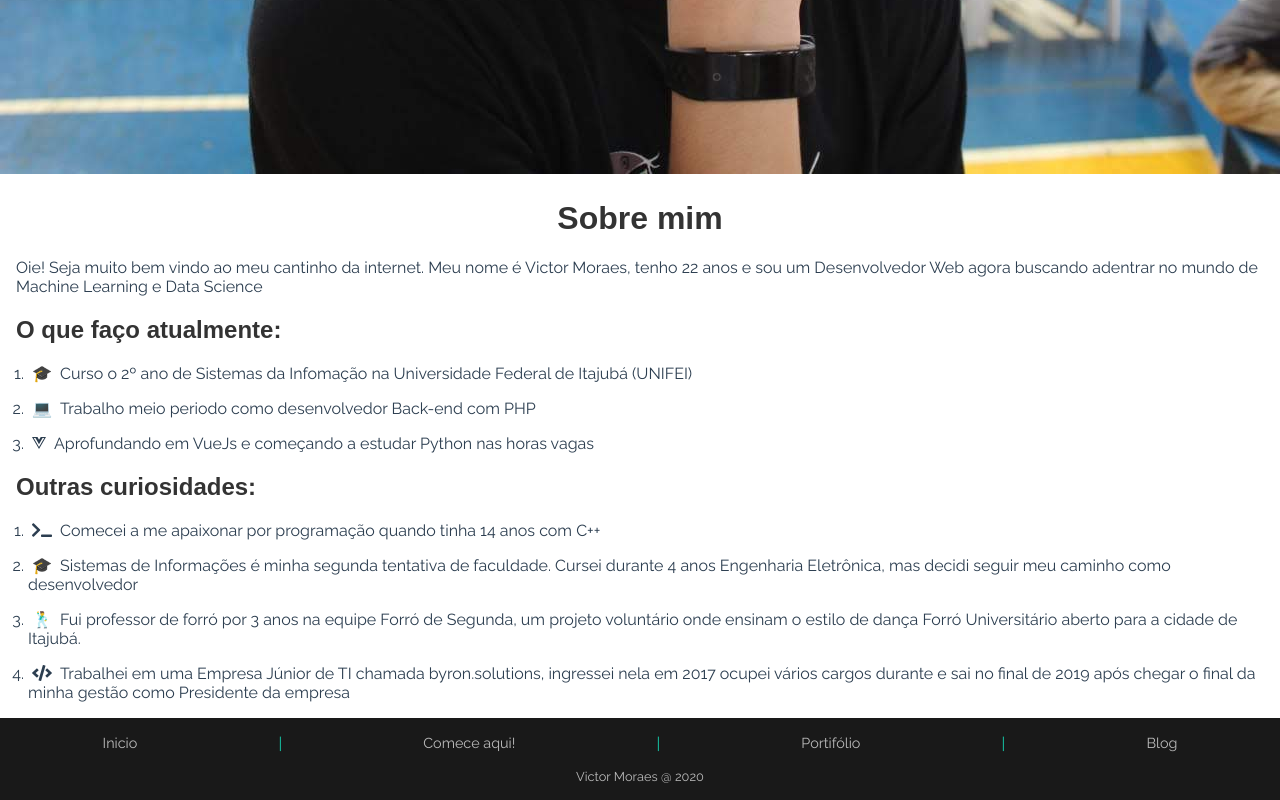
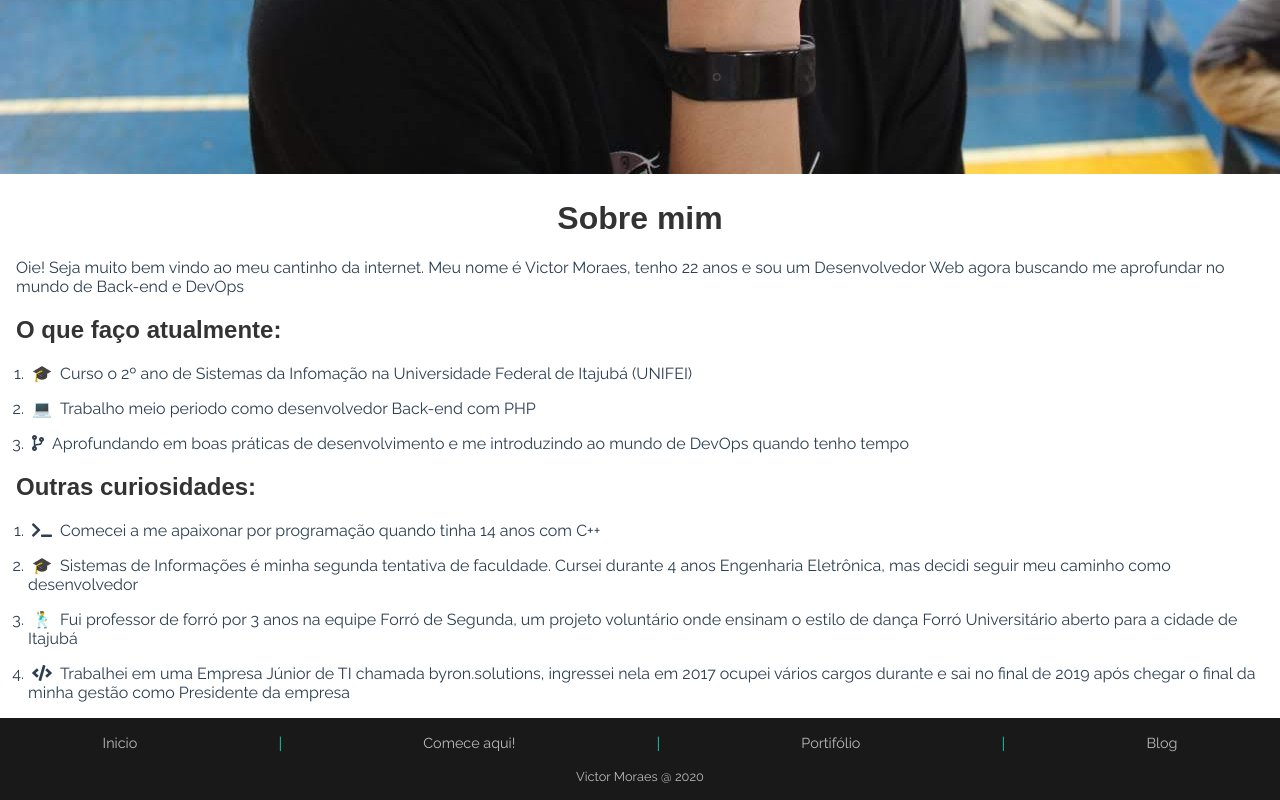
Before and after one commit to vctaragao/personal-website, a Vue app: page /start-here in a window 1280 px wide. Shown: the part 775-1575 px from the top of the page. Built offline with nearby package versions, Linux system fonts and the light colour scheme.

Commit message:
Atualização de conteudo do texto

```diff
--- a/src/views/StartHere.vue
+++ b/src/views/StartHere.vue
@@ -7,8 +7,7 @@
     <div class="content">
     <h1>Sobre mim</h1>
     <p clas="description">
-      Oie! Seja muito bem vindo ao meu cantinho da internet. Meu nome é Victor Moraes, tenho 22 anos e sou um Desenvolvedor Web agora buscando adentrar no mundo de Machine
-      Learning e Data Science
+      Oie! Seja muito bem vindo ao meu cantinho da internet. Meu nome é Victor Moraes, tenho 22 anos e sou um Desenvolvedor Web agora buscando me aprofundar no mundo de Back-end e DevOps
     </p>
     <transition name="fade-in" appear>
       <h2>O que faço atualmente:</h2>
@@ -18,7 +17,7 @@
           <ol>
               <li><span>🎓</span>Curso o 2º ano de Sistemas da Infomação na Universidade Federal de Itajubá (UNIFEI)</li>
               <li><span>💻</span>Trabalho meio periodo como desenvolvedor Back-end com PHP</li>
-              <li><span><font-awesome-icon :icon="['fab', 'vuejs']" /></span>Aprofundando em VueJs e começando a estudar Python nas horas vagas</li>
+              <li><span><font-awesome-icon :icon="['fas', 'code-branch']" /></span>Aprofundando em boas práticas de desenvolvimento e me introduzindo ao mundo de DevOps quando tenho tempo</li>
           </ol>
       </p>
     </transition>
@@ -30,7 +29,7 @@
         <ol>
             <li><span><font-awesome-icon :icon="['fas', 'terminal']"/></span>Comecei a me apaixonar por programação quando tinha 14 anos com C++</li>
             <li><span>🎓</span>Sistemas de Informações é minha segunda tentativa de faculdade. Cursei durante 4 anos Engenharia Eletrônica, mas decidi seguir meu caminho como desenvolvedor</li>
-            <li><span>🕺</span>Fui professor de forró por 3 anos na equipe Forró de Segunda, um projeto voluntário onde ensinam o estilo de dança Forró Universitário aberto para a cidade de Itajubá.</li>
+            <li><span>🕺</span>Fui professor de forró por 3 anos na equipe Forró de Segunda, um projeto voluntário onde ensinam o estilo de dança Forró Universitário aberto para a cidade de Itajubá</li>
             <li><span><font-awesome-icon :icon="['fas', 'code']"/></span>Trabalhei em uma Empresa Júnior de TI chamada byron.solutions, ingressei nela em 2017 ocupei vários cargos durante e sai no final de 2019 após chegar o final da  minha gestão como Presidente da empresa</li>
         </ol>
     </p>
```
